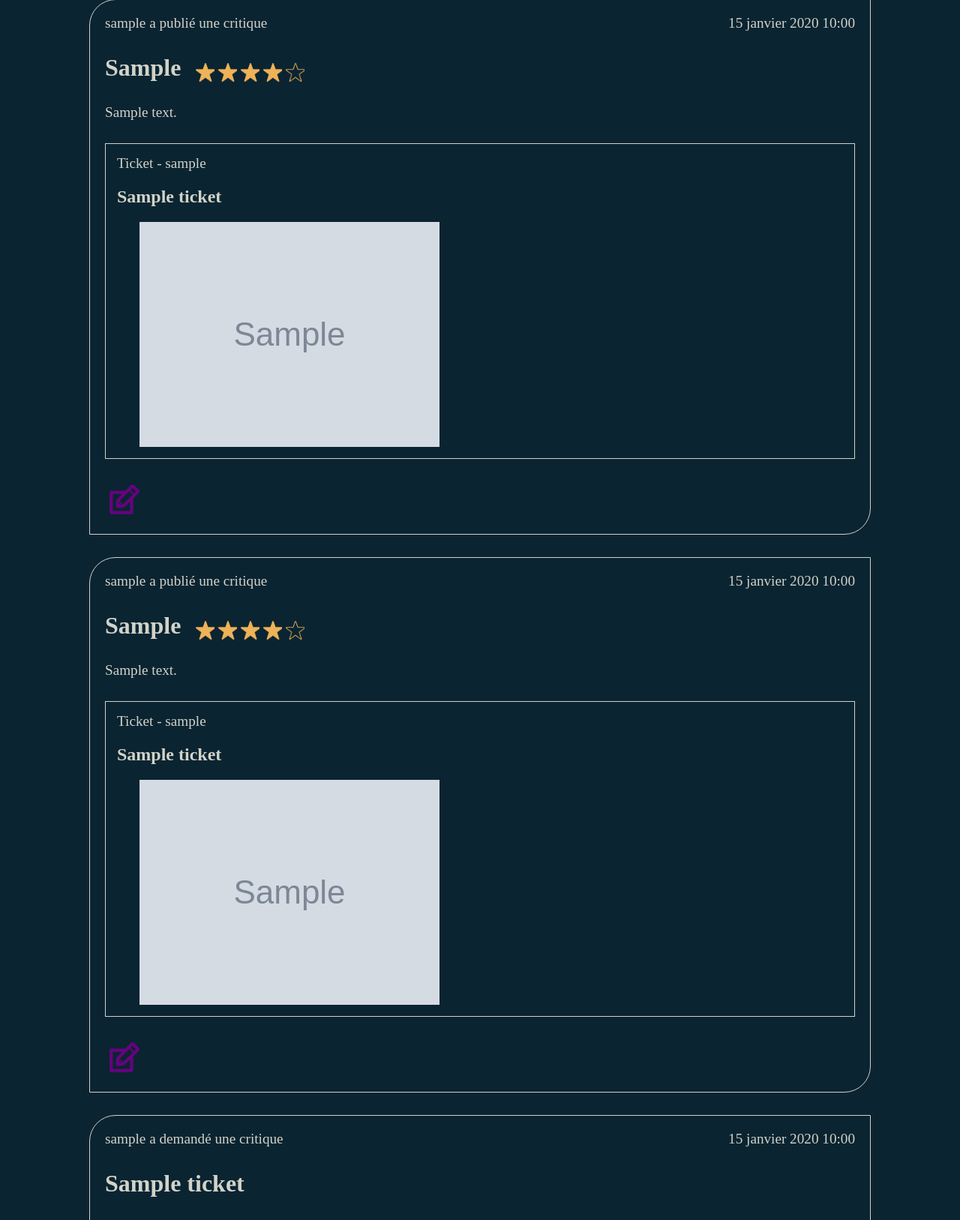
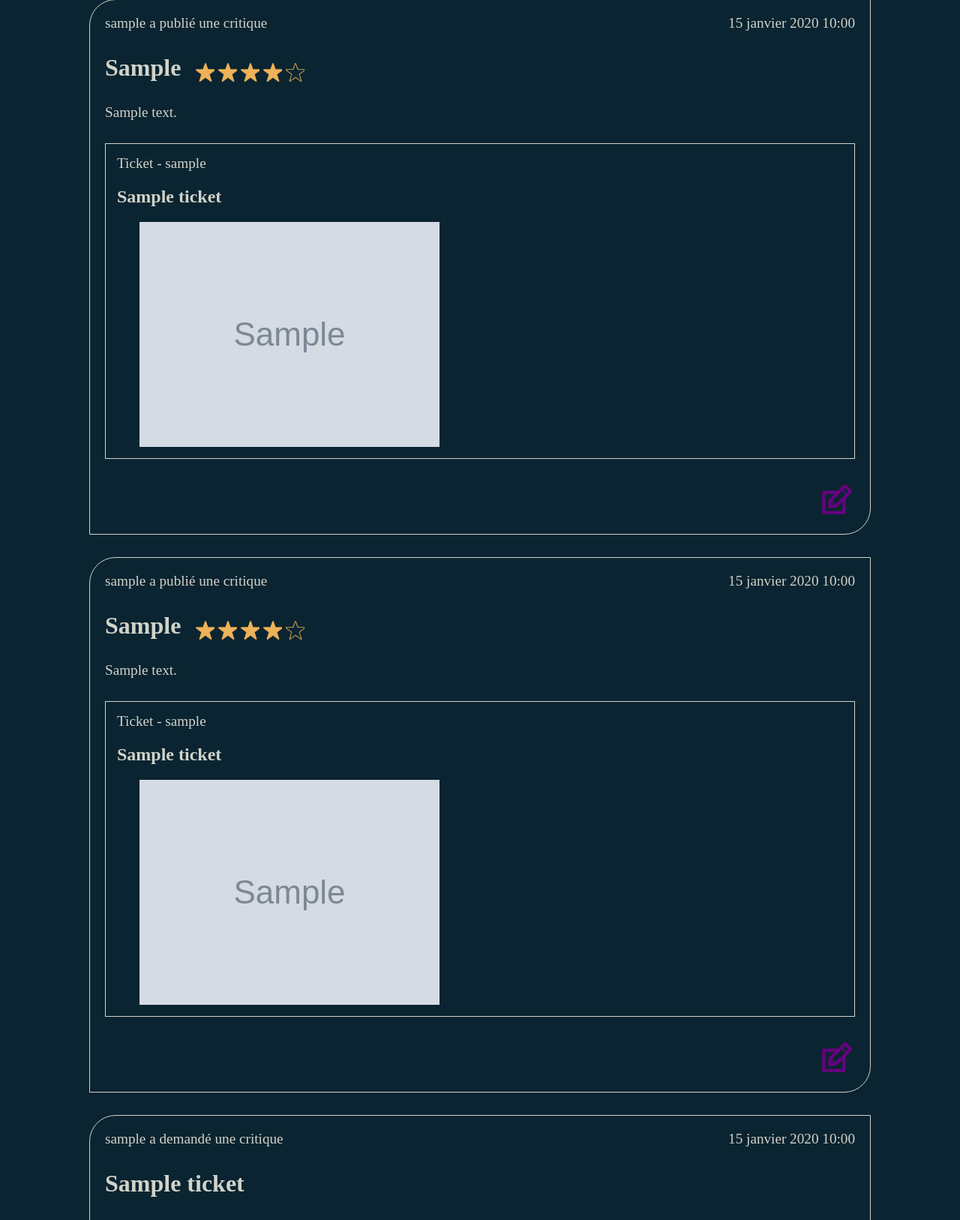
Before and after one commit to DaGuinci/litRevu, a Django app: page / in a window 1280 px wide. Shown: the part 300-1927 px from the top of the page at 75% size. Run offline with Django 4.2, Linux system fonts and the light colour scheme; a user stored in the database is signed in; tables that the repository leaves empty hold one stand-in row (values such as "Sample post"); grey boxes marked "Sample" are stand-in pictures.

Commit message:
upd - edit review

```diff
--- a/review/templates/review/partials/review_snippet.html
+++ b/review/templates/review/partials/review_snippet.html
@@ -36,11 +36,13 @@
     </div>
     {% endif %}
     {% if user == review.user %}
+    <div class="edit_buttons">
         <div
         class="delete"
         style="mask-image: url('{% static 'images/edit.svg'%}')"
         >
             <a href="{% url 'edit_review' review.id %}"></a>
         </div>
+    </div>
     {% endif %}
 </div>
--- a/review/views.py
+++ b/review/views.py
@@ -123,18 +123,24 @@ def edit_review(request, id):
         id=id
     )
 
-    if request.method == 'POST':
-        form = forms.CreateReviewForm(request.POST, instance=review)
-        if form.is_valid():
-            form.save()
-            return redirect('home')
+    if review.user == request.user:
+
+        if request.method == 'POST':
+            form = forms.CreateReviewForm(request.POST, instance=review)
+            if form.is_valid():
+                form.save()
+                return redirect('home')
+        else:
+            form = forms.CreateReviewForm(instance=review)
+
+        return render(request,
+                    'review/edit_review.html',
+                    {'form': form}
+                    )
+
     else:
-        form = forms.CreateReviewForm(instance=review)
+        return home(request)
 
-    return render(request,
-                  'review/edit_review.html',
-                  {'form': form}
-                  )
 
 
 @login_required
--- a/static/styles/src/components/_reviewBlock.scss
+++ b/static/styles/src/components/_reviewBlock.scss
@@ -77,6 +77,10 @@
         }
     }
 
+    .edit_buttons{
+        display: flex;
+        justify-content: flex-end;
+
         .delete{
             width: 50px;
             height: 50px;
@@ -91,3 +95,4 @@
             }
         }
     }
+}
--- a/static/styles/styles.css
+++ b/static/styles/styles.css
@@ -127,14 +127,18 @@ ul {
   min-width: 150px;
   height: 300px;
 }
-.reviewBlock .delete {
+.reviewBlock .edit_buttons {
+  display: flex;
+  justify-content: flex-end;
+}
+.reviewBlock .edit_buttons .delete {
   width: 50px;
   height: 50px;
   mask-size: contain;
   background: #670280;
   cursor: pointer;
 }
-.reviewBlock .delete a {
+.reviewBlock .edit_buttons .delete a {
   display: inline-block;
   width: 100%;
   height: 100%;
```
Also changed, not shown: 1 other file. Lines whose indentation alone changed are shown as unchanged.
